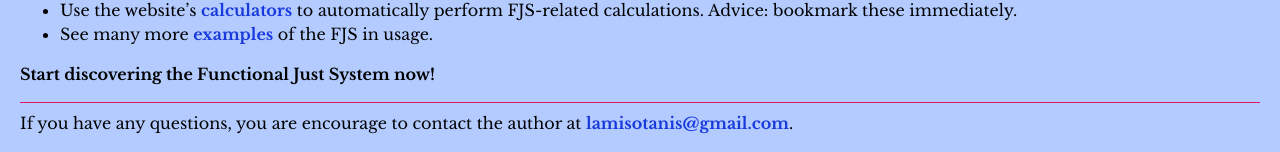
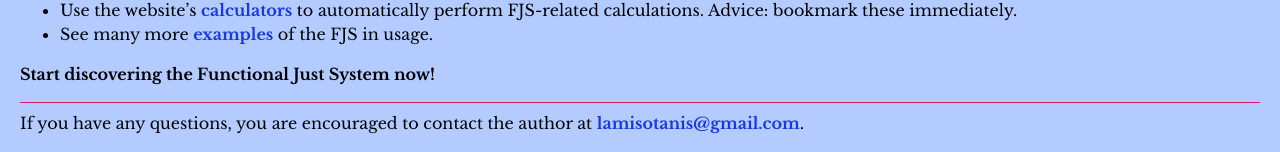
Before and after one commit to misotanni/misotanni.github.io, a Jekyll site: the page built from fjs/en/index.md, in a window 1280 px wide and 900 px high, scrolled down 1697 px. Shown: the part 745-897 px from the top of the window. Built offline with Jekyll 4.4.1, drawn with Linux system fonts in a browser that asks for light colours.

Commit message:
unbelievably bad & laughable typo

```diff
--- a/_config.yml
+++ b/_config.yml
@@ -4,7 +4,7 @@ defaults:
       path: "fjs/en"
     values:
       otherlang: "In other languages:"
-      anyquestions: "If you have any questions, you are encourage to contact the author at"
+      anyquestions: "If you have any questions, you are encouraged to contact the author at"
   -
     scope:
       path: "fjs"
```
